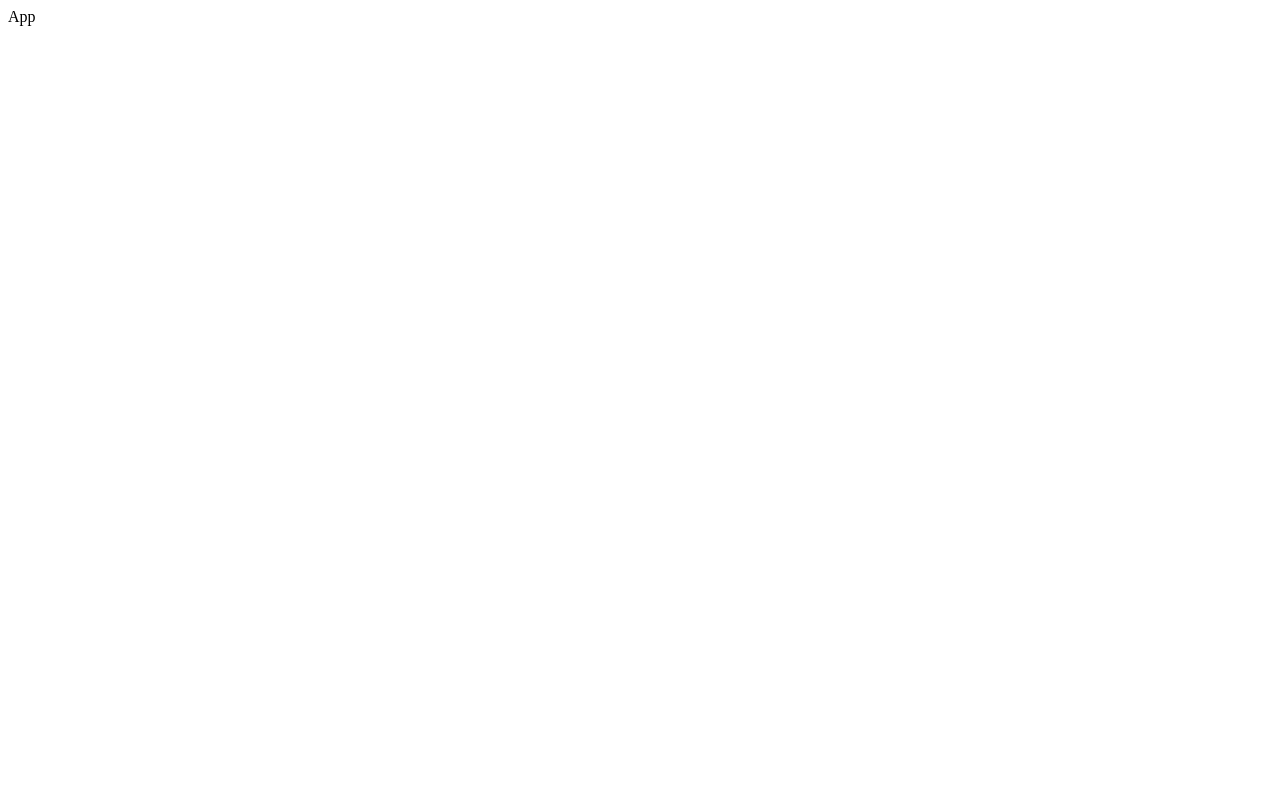
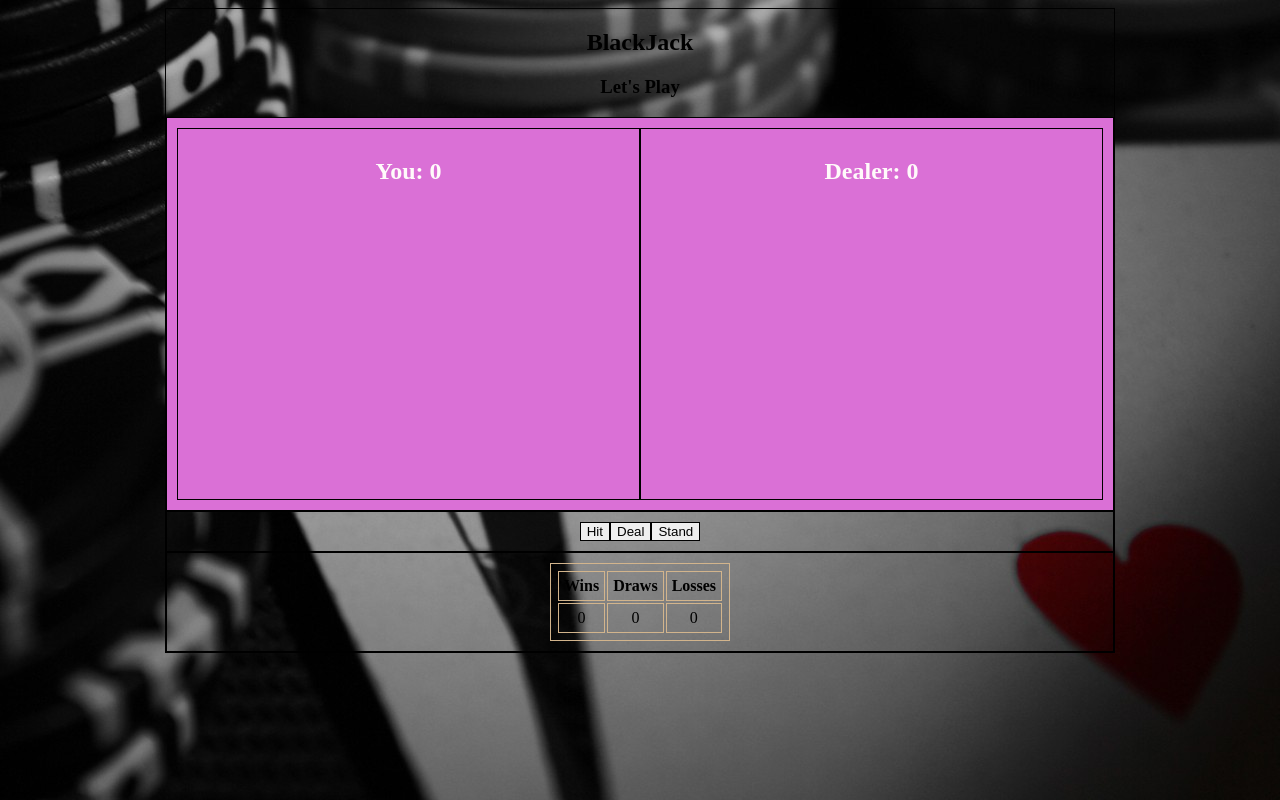
Before and after one commit to kode-sektor/blackjack, a React (Create React App) app: page / in a window 1280 px wide. Built offline with nearby package versions, Linux system fonts and the light colour scheme.

Commit message:
Add basic markup and styling

```diff
--- a/package.json
+++ b/package.json
@@ -6,10 +6,12 @@
     "@testing-library/jest-dom": "^5.11.5",
     "@testing-library/react": "^11.1.1",
     "@testing-library/user-event": "^12.2.0",
+    "bootstrap": "^4.5.3",
     "react": "^17.0.1",
     "react-dom": "^17.0.1",
     "react-router-dom": "^5.2.0",
     "react-scripts": "4.0.0",
+    "reactstrap": "^8.7.1",
     "web-vitals": "^0.2.4"
   },
   "scripts": {
--- /dev/null
+++ b/public/index.css
@@ -0,0 +1,44 @@
+body {
+    background: url(images/app-blackjack-bg.jpg);
+}
+.container-5 {
+    border: thin solid black;
+    width: 75%;
+    margin: 0 auto;
+    text-align: center;
+}
+[class^=flex-blackjack-row] {
+    display: flex;
+    border: thin solid black;
+    padding: 10px;
+    flex-wrap: wrap;
+    flex-direction: row;
+    justify-content: space-around;
+}
+.flex-blackjack-row-1 {
+    background:orchid;
+    color: snow;
+}
+.flex-blackjack-row-1 div {
+    border: thin solid black;
+    padding: 10px;
+    height: 350px;
+    flex: 1;
+    text-align: center;
+}
+.flex-blackjack-row-1 img {
+    width: 25%;
+    padding: 10px;
+    background: white;
+}
+.flex-blackjack-row-2 button {
+    border: thin solid black;
+}
+.flex-black-row-2 div {
+    border: thin solid brown;
+}
+table, th, td {
+    padding: 5px;
+    text-align: center;
+    border: thin solid tan;
+}
--- a/public/index.html
+++ b/public/index.html
@@ -6,6 +6,8 @@
 		<meta name="viewport" content="width=device-width, initial-scale=1" />
 		<meta name="theme-color" content="#000000" />
 		<meta name="description" content="Web site created using create-react-app"/>
+
+		<link rel="stylesheet" href="index.css">
 		<title>React App</title>
 	</head>
 	<body>
--- a/src/components/App.js
+++ b/src/components/App.js
@@ -1,11 +1,58 @@
 import React, { Component } from 'react'
 
 export default class App extends Component {
+
     render() {
+
         return (
-            <div>
-                App
+
+            <>
+
+            <div className="container-1"></div>
+            <div className="container-2"></div>
+            <div className="container-3"></div>
+            <div className="container-4"></div>
+
+            <div className="container-5">
+                <h2>BlackJack</h2>
+                <h3>
+                    <span id="blackjack-result" style={{color: 'black'}}>Let's Play</span>
+                </h3>
+                <div className="flex-blackjack-row-1">
+                    <div id="your-box">
+                        <h2>You: <span id="your-blackjack-result">0</span></h2>
+                    </div>
+                    <div id="dealer-box">
+                        <h2>Dealer: <span id="dealer-blackjack-result">0</span></h2>
+                    </div>
+                </div>
+                <div className="flex-blackjack-row-2">
+                    <div>
+                        <button className="btn-lg btn-primary mr-2" id="blackjack-hit-button">Hit</button>
+                        <button className="btn-lg btn-danger mr-2" id="blackjack-deal-button">Deal</button>
+                        <button className="btn-lg btn-warning" id="blackjack-stand-button">Stand</button>
+                    </div>
+                </div>
+                <div className="flex-blackjack-row-3">
+                    <table>
+                        <tbody>
+                            <tr>
+                                <th>Wins</th>
+                                <th>Draws</th>
+                                <th>Losses</th>
+                            </tr>
+                            <tr>
+                                <td><span id="wins">0</span></td>
+                                <td><span id="draws">0</span></td>
+                                <td><span id="losses">0</span></td>
+                            </tr>
+                        </tbody>
+                    </table>
+                </div>
+
             </div>
+
+            </>
         )
     }
 }
```
Also changed, not shown: 1 other file (tests, documents, lock files or other folders).
